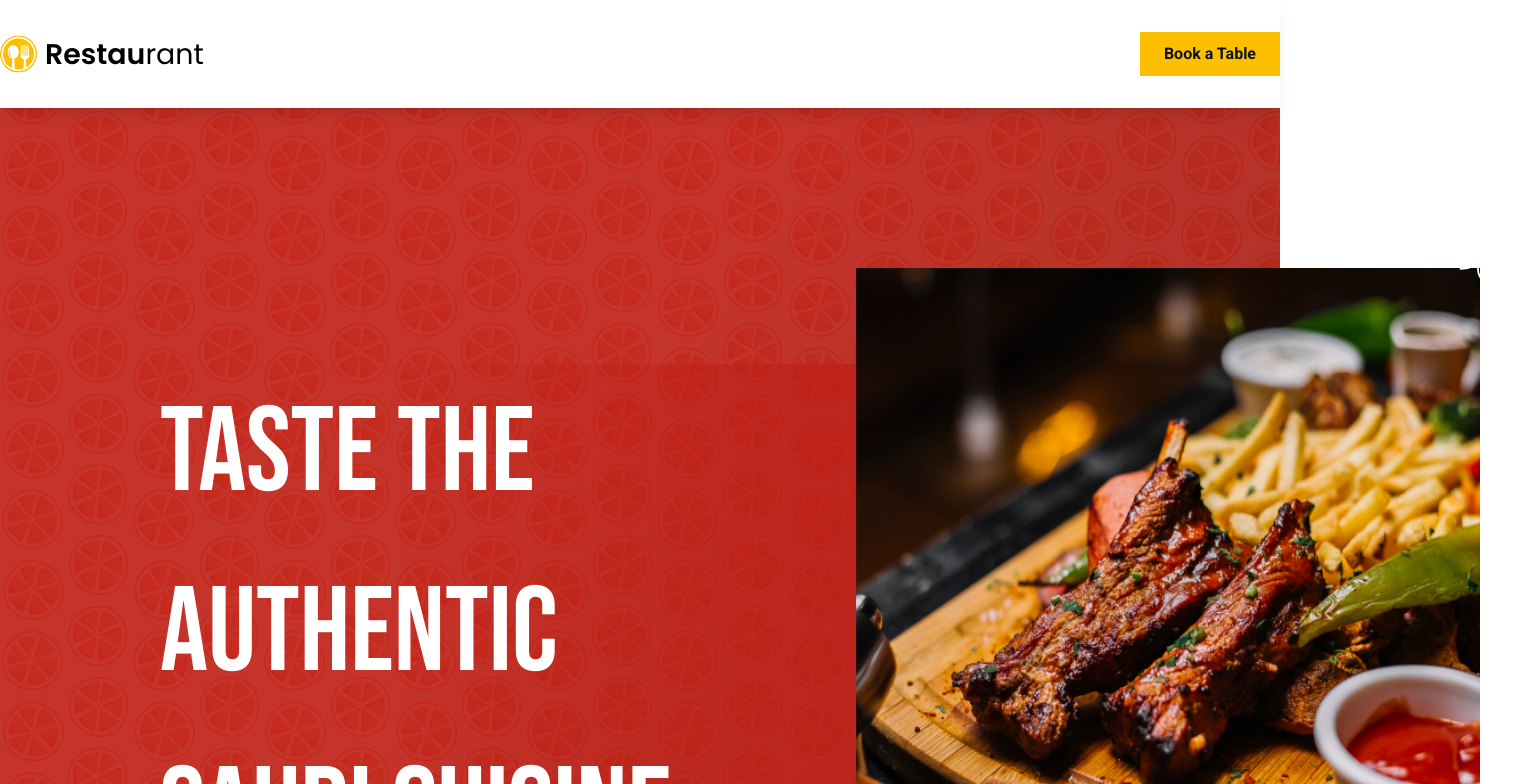
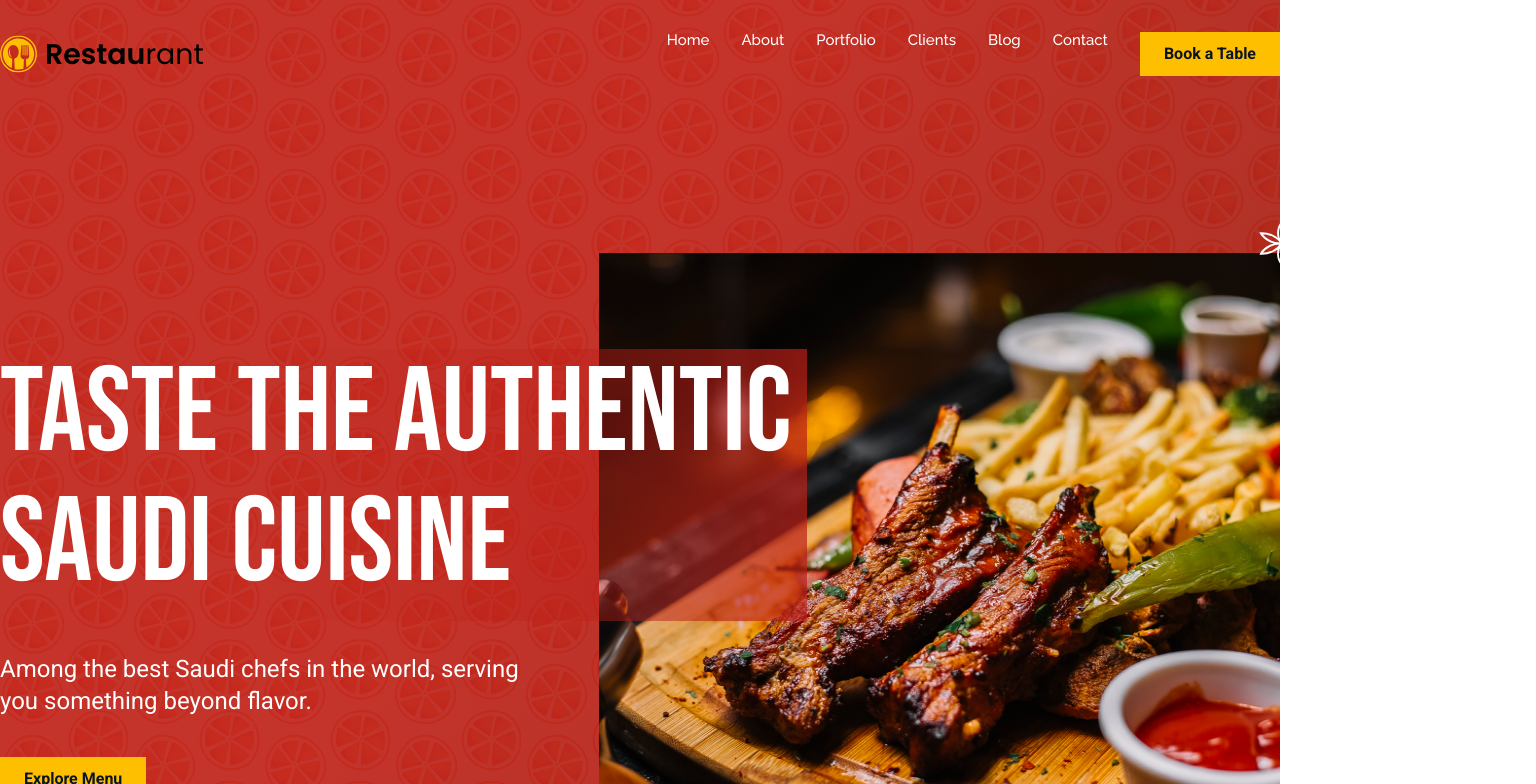
Before and after one commit to afsumeem/restaurant, a React (Vite) app: page / in a window 1280 px wide. Shown: the top 784 px of the page, 1536 px wide, since content can reach past the window. Built offline with nearby package versions, Linux system fonts and the light colour scheme.

Commit message:
hero section updated

```diff
--- a/src/components/shared/Header.jsx
+++ b/src/components/shared/Header.jsx
@@ -3,7 +3,7 @@ import { useState } from "react";
 const Header = () => {
   const [isOpen, setIsOpen] = useState(false);
   return (
-    <nav className=" shadow-lg sticky top-0 w-full z-1000 bg-inherit">
+    <nav className="sticky top-0 w-full z-10 bg-inherit">
       <div className="max-w-[1320px] mx-auto   ">
         <div className="flex justify-between items-center h-[108px]">
           <div className="flex items-center gap-2">
--- a/src/components/ui/HeroSection.jsx
+++ b/src/components/ui/HeroSection.jsx
@@ -6,27 +6,29 @@ import offer from "/src/assets/offer.svg";
 const HeroSection = () => {
   return (
     <div className={styles.hero}>
-      <div className={styles.hero2}>
-        <div className="w-[1320px] h-[650px] flex mx-auto">
-          <div className="  pt-24  z-10 ">
+      <div
+        className={`h-[1047px] p-[160] ${styles.hero2} flex items-center justify-center`}
+      >
+        <div className="w-[1320px] h-[650px] flex mx-auto  mt-[108px]">
+          <div className="  pt-24  z-10 h-[446px] w-[830px]">
             <div className={styles.heroSectionTitle}>
-              <h2 className="text-[120px] text-white-solid">
+              <h2 className="text-[120px] text-white-solid leading-[130px]">
                 Taste the authentic <br /> Saudi cuisine
               </h2>
             </div>
 
-            <p className="text-white-solid font-normal text-2xl">
+            <p className="text-white-solid font-normal text-2xl w-[559px] mt-8 leading-8 ">
               Among the best Saudi chefs in the world, serving you something
               beyond flavor.
             </p>
-            <button>Explore Menu</button>
+            <button className="mt-10">Explore Menu</button>
           </div>
           {/* hero-section image */}
-          <div className="relative ">
+          <div className="relative -ml-52">
             <img
               src={heroImage}
               alt="hero-image "
-              className="rotate-360	w-[751px] h-[649px] "
+              className="rotate-360	w-[700px] h-[649px] "
             />
             <img
               src={star}
--- a/src/pages/Home.jsx
+++ b/src/pages/Home.jsx
@@ -6,7 +6,7 @@ import Testimonial from "../components/ui/Testimonial";
 
 const Home = () => {
   return (
-    <div className="mx-auto">
+    <div className="">
       <HeroSection />
       <About />
       <PopularFoods />
--- a/src/styles/HeroSection.module.css
+++ b/src/styles/HeroSection.module.css
@@ -4,6 +4,7 @@
     rgba(189, 31, 23, 0) 32.88%,
     rgba(189, 31, 23, 0.7) 100%
   );
+  height: 272px;
 }
 
 .hero {
@@ -13,16 +14,11 @@
     #a61d13 76.4%,
     #8e1b0f 120.69%
   );
-  /* height: 1047px; */
+  height: 1047px;
   /* width: 1920px; */
-  /* position: absolute;
-  top: 0;
-  z-index: -1; */
+  margin-top: -108px;
 }
 
 .hero2 {
   background: url("/Rectangle4.png");
-  /* opacity: 12%; */
-  height: 1047px;
-  padding: 160px;
 }
```
